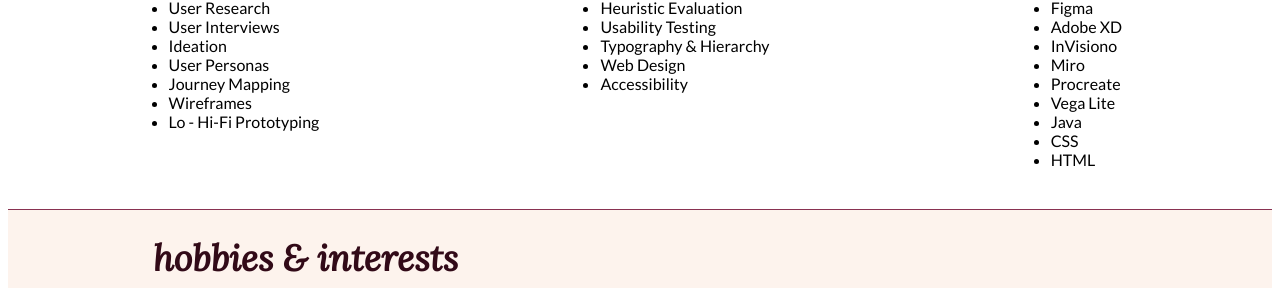
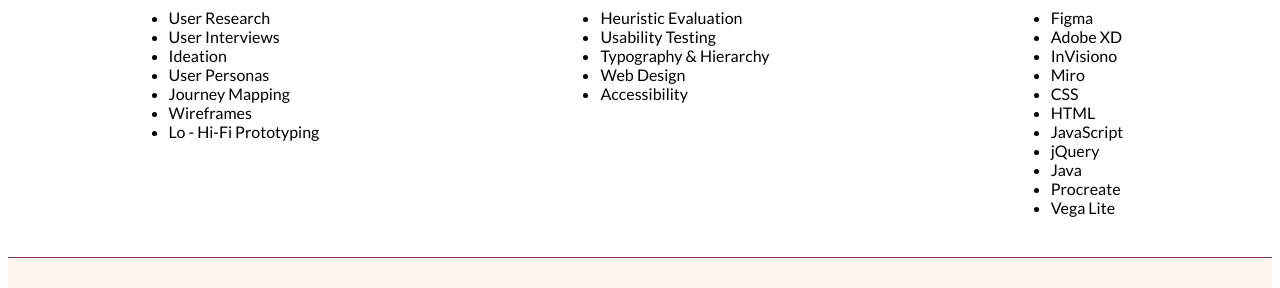
Before and after one commit to suvra2001/UX_UI_HW_18, a plain HTML site: page index.html in a window 1280 px wide. Shown: the part 654-942 px from the top of the page. Drawn offline with Linux system fonts and the light colour scheme.

Commit message:
initial file transfer
transferring all the additions from m17 to this one, m18

adding images folder from m17

```diff
--- a/index.html
+++ b/index.html
@@ -70,11 +70,13 @@
                     <li>Adobe XD</li>
                     <li>InVisiono</li>
                     <li>Miro</li>
+                    <li>CSS</li>
+                    <li>HTML</li>
+                    <li>JavaScript</li>
+                    <li>jQuery</li>
+                    <li>Java</li>
                     <li>Procreate</li>
                     <li>Vega Lite</li>
-                    <li>Java</li>
-                    <li>CSS</li>
-                    <li>HTML</li>
                 </ul>
             </div>
         </section>
```
Also changed, not shown: images/AboutMePP_Arya.png (added), images/AboutMe_PP_ME.png (added), images/ProfilePic_Arya.png (added), images/ProfilePic_ME.png (added), images/SJM_logo.png (added), images/cat_icon.png (added), images/console_icon.png (added), images/tv_icon.png (added), 1 other file.
